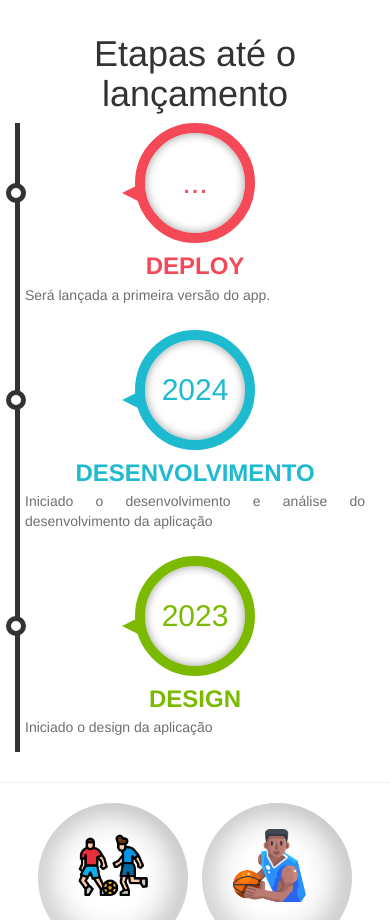
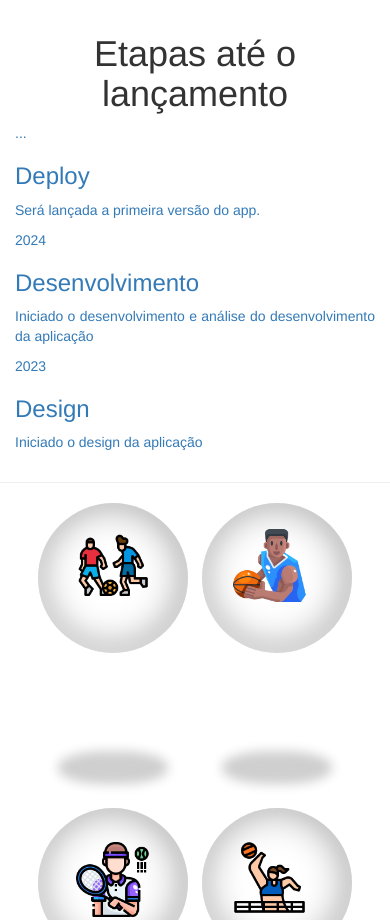
Before and after one commit to leonoronha21/landing-page-joga10, a plain HTML site: page index.html in a window 390 px wide. Shown: the part 1080-2000 px from the top of the page. Drawn offline with nearby package versions, Linux system fonts and the light colour scheme.

Commit message:
ajuste search

```diff
--- a/css/style.css
+++ b/css/style.css
@@ -9,7 +9,7 @@ body {
 
   #flipkart-navbar {
     background-color: #05001E;
-    color: #FFFFFF;
+    color: #05001E;
 }
 
 .row1{
@@ -3530,57 +3530,3 @@ Custom BS3
         animation-timing-function: ease-in;
     }
 }
-
-.main-timeline4{overflow:hidden;position:relative}
-.main-timeline4:before{content:"";width:5px;height:70%;background:#333;position:absolute;top:70px;left:50%;transform:translateX(-50%)}
-.main-timeline4 .timeline-content:before,.main-timeline4 .timeline:before{top:50%;transform:translateY(-50%);content:""}
-.main-timeline4 .timeline{width:50%;padding-left:100px;float:right;position:relative}
-.main-timeline4 .timeline:before{width:20px;height:20px;border-radius:50%;background:#fff;border:5px solid #333;position:absolute;left:-10px}
-.main-timeline4 .timeline-content{display:block;padding-left:150px;position:relative}
-.main-timeline4 .timeline-content:before{width:90px;height:10px;border-top:7px dotted #333;position:absolute;left:-92px}
-.main-timeline4 .year{display:inline-block;width:120px;height:120px;line-height:100px;border-radius:50%;border:10px solid #f54957;font-size:30px;color:#f54957;text-align:center;box-shadow:inset 0 0 10px rgba(0,0,0,.4);position:absolute;top:0;left:0}
-.main-timeline4 .year:before{content:"";border-left:20px solid #f54957;border-top:10px solid transparent;border-bottom:10px solid transparent;position:absolute;bottom:-13px;right:0;transform:rotate(45deg)}
-.main-timeline4 .inner-content{padding:20px 0}
-.main-timeline4 .title{font-size:24px;font-weight:600;color:#f54957;text-transform:uppercase;margin:0 0 5px}
-.main-timeline4 .description{font-size:14px;color:#6f6f6f;margin:0 0 5px}
-.main-timeline4 .timeline:nth-child(2n){padding:0 100px 0 0}
-.main-timeline4 .timeline:nth-child(2n) .timeline-content:before,.main-timeline4 .timeline:nth-child(2n) .year,.main-timeline4 .timeline:nth-child(2n):before{left:auto;right:-10px}
-.main-timeline4 .timeline:nth-child(2n) .timeline-content{padding:0 150px 0 0}
-.main-timeline4 .timeline:nth-child(2n) .timeline-content:before{right:-92px}
-.main-timeline4 .timeline:nth-child(2n) .year{right:0}
-.main-timeline4 .timeline:nth-child(2n) .year:before{right:auto;left:0;border-left:none;border-right:20px solid #f54957;transform:rotate(-45deg)}
-.main-timeline4 .timeline:nth-child(2){margin-top:110px}
-.main-timeline4 .timeline:nth-child(odd){margin:-110px 0 0}
-.main-timeline4 .timeline:nth-child(even){margin-bottom:80px}
-.main-timeline4 .timeline:first-child,.main-timeline4 .timeline:last-child:nth-child(even){margin:0}
-.main-timeline4 .timeline:nth-child(2n) .year{border-color:#1ebad0;color:#1ebad0}
-.main-timeline4 .timeline:nth-child(2) .year:before{border-right-color:#1ebad0}
-.main-timeline4 .timeline:nth-child(2n) .title{color:#1ebad0}
-.main-timeline4 .timeline:nth-child(3n) .year{border-color:#7cba01;color:#7cba01}
-.main-timeline4 .timeline:nth-child(3) .year:before{border-left-color:#7cba01}
-.main-timeline4 .timeline:nth-child(3n) .title{color:#7cba01}
-.main-timeline4 .timeline:nth-child(4n) .year{border-color:#f8781f;color:#f8781f}
-.main-timeline4 .timeline:nth-child(4) .year:before{border-right-color:#f8781f}
-.main-timeline4 .timeline:nth-child(4n) .title{color:#f8781f}
-@media only screen and (max-width:1200px){.main-timeline4 .year{top:50%;transform:translateY(-50%)}
-}
-@media only screen and (max-width:990px){.main-timeline4 .timeline{padding-left:75px}
-.main-timeline4 .timeline:nth-child(2n){padding:0 75px 0 0}
-.main-timeline4 .timeline-content{padding-left:130px}
-.main-timeline4 .timeline:nth-child(2n) .timeline-content{padding:0 130px 0 0}
-.main-timeline4 .timeline-content:before{width:68px;left:-68px}
-.main-timeline4 .timeline:nth-child(2n) .timeline-content:before{right:-68px}
-}
-@media only screen and (max-width:767px){.main-timeline4{overflow:visible}
-.main-timeline4:before{height:100%;top:0;left:0;transform:translateX(0)}
-.main-timeline4 .timeline:before,.main-timeline4 .timeline:nth-child(2n):before{top:60px;left:-9px;transform:translateX(0)}
-.main-timeline4 .timeline,.main-timeline4 .timeline:nth-child(even),.main-timeline4 .timeline:nth-child(odd){width:100%;float:none;text-align:center;padding:0;margin:0 0 10px}
-.main-timeline4 .timeline-content,.main-timeline4 .timeline:nth-child(2n) .timeline-content{padding:0}
-.main-timeline4 .timeline-content:before,.main-timeline4 .timeline:nth-child(2n) .timeline-content:before{display:none}
-.main-timeline4 .timeline:nth-child(2n) .year,.main-timeline4 .year{position:relative;transform:translateY(0)}
-.main-timeline4 .timeline:nth-child(2n) .year:before,.main-timeline4 .year:before{border:none;border-right:20px solid #f54957;border-top:10px solid transparent;border-bottom:10px solid transparent;top:50%;left:-23px;bottom:auto;right:auto;transform:rotate(0)}
-.main-timeline4 .timeline:nth-child(2n) .year:before{border-right-color:#1ebad0}
-.main-timeline4 .timeline:nth-child(3n) .year:before{border-right-color:#7cba01}
-.main-timeline4 .timeline:nth-child(4n) .year:before{border-right-color:#f8781f}
-.main-timeline4 .inner-content{padding:10px}
-}
```
